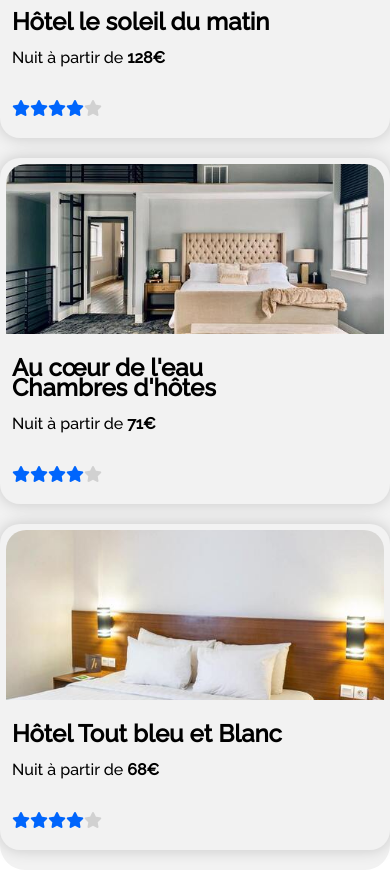
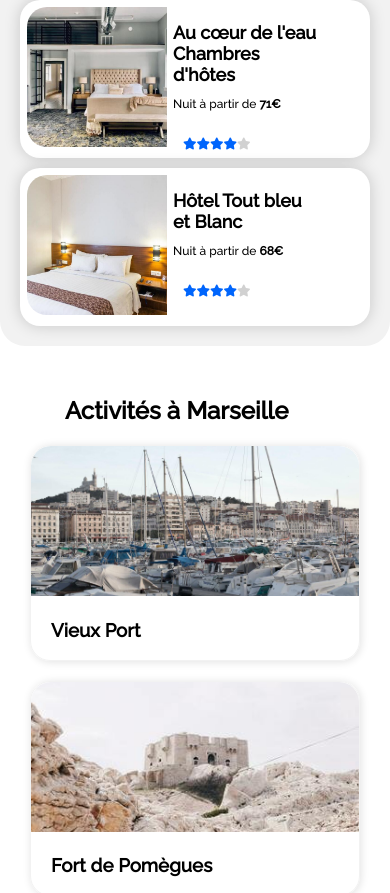
Before and after one commit to LorisBST/LorisBouisset_P2_28122021, a plain HTML site: page index.html in a window 390 px wide. Shown: the part 3291-4184 px from the top of the page. Drawn offline with Linux system fonts and the light colour scheme.

Commit message:
responsive body #2
suite du responsive body

```diff
--- a/styles.css
+++ b/styles.css
@@ -542,29 +542,76 @@ height: 100%;
 
 
 .img_hebergement_popular {
-  border-radius: 20px 20px 0px 0px;
+  border-radius: 20px 0px 0px 20px;
   z-index: 1;
-  width: 100%;
+  width: 140px;
+  height: 140px;
   object-fit: cover;
 }
 
+
+
 .text_populaire {
-  display: flex;
-  flex-direction: column;
-  float: none;
-  line-height: 20px;
+  width: 150px;
+  font-size: 12px;
+}
+
+
+.populaire {
+  display: block;
+  padding: 10px;
 }
 
 .grid_container_popular {
+  padding: 7px;
+  margin: 10px;
+}
+
+.text_populaire .stars {
+  margin: 0;
+  padding: 15px 5px 0 10px;
+}
+
+.grid_container_popular {
+
+}
+
+/* BOTTOM ACTIVITY RESPONSIVE */
+
+.big_activity img {
+  width: 100%;
+  height: 150px;
+  object-fit: cover;
+  border-radius: 20px 20px 0 0;
+}
+
+.bottom_activity img {
+  width: 100%;
+  height: 150px;
+}
+
+.medium_activity {
+  border: 1px solid #F2F2F2;
+  border-radius: 20px;
+  box-shadow: 1px 1px 8px #e2e2e2;
+  margin-top: 20px;
+}
+
+.big_activity {
+  border: 1px solid #F2F2F2;
+  border-radius: 20px;
+  box-shadow: 1px 1px 8px #e2e2e2;
+  margin-top: 20px;
+}
+
+.small_activity {
+  border: 1px solid #F2F2F2;
+  border-radius: 20px;
+  box-shadow: 1px 1px 8px #e2e2e2;
+  margin-top: 20px;
+}
+
+.footer_columns {
+  padding: 20px;
   display: block;
-  background-color: #f2f2f2;
-    padding: 0.375rem;
-    border-radius: 1.25rem;
-    box-shadow: 0 0 16px #0000002e;
-    transition-duration: 0.1s;
-    cursor: pointer;
-    box-sizing: border-box;
-    height: 100%;
-    width: 100%;
-    margin-bottom: 20px;
 }
```
